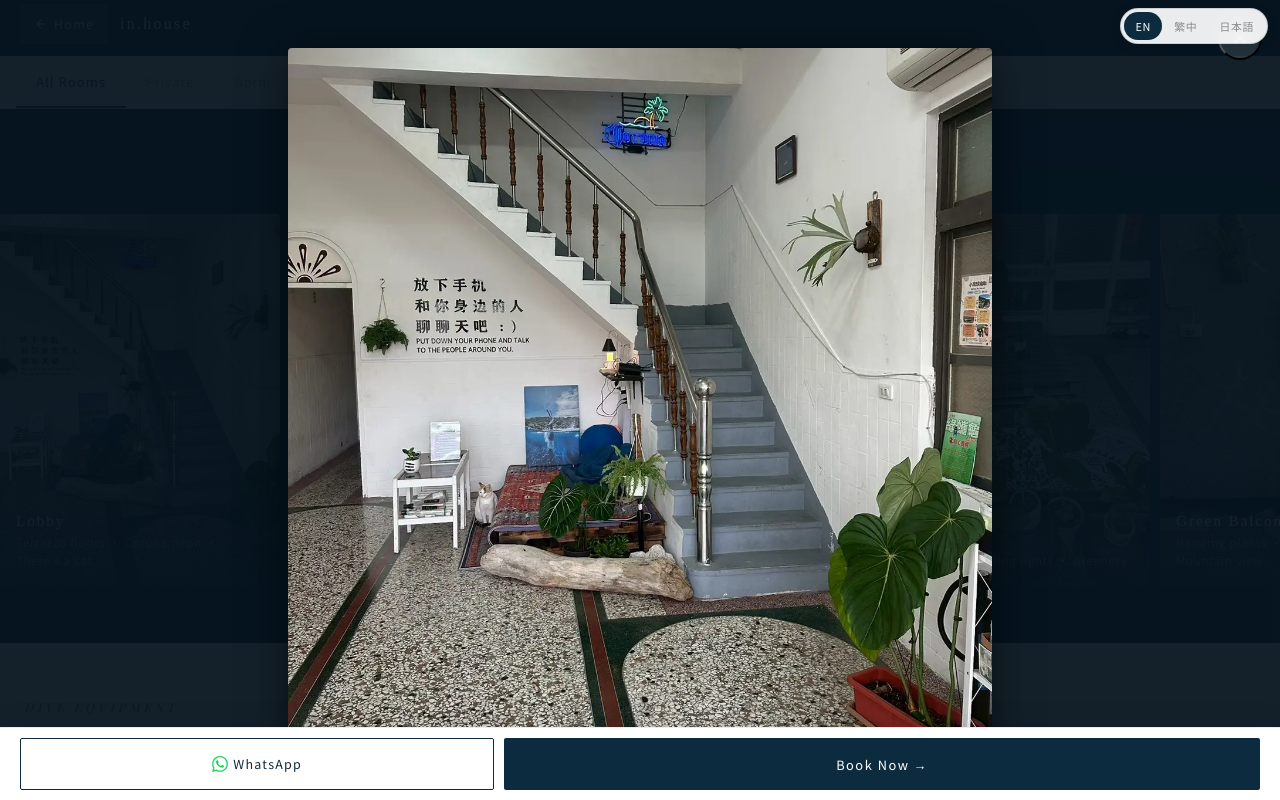
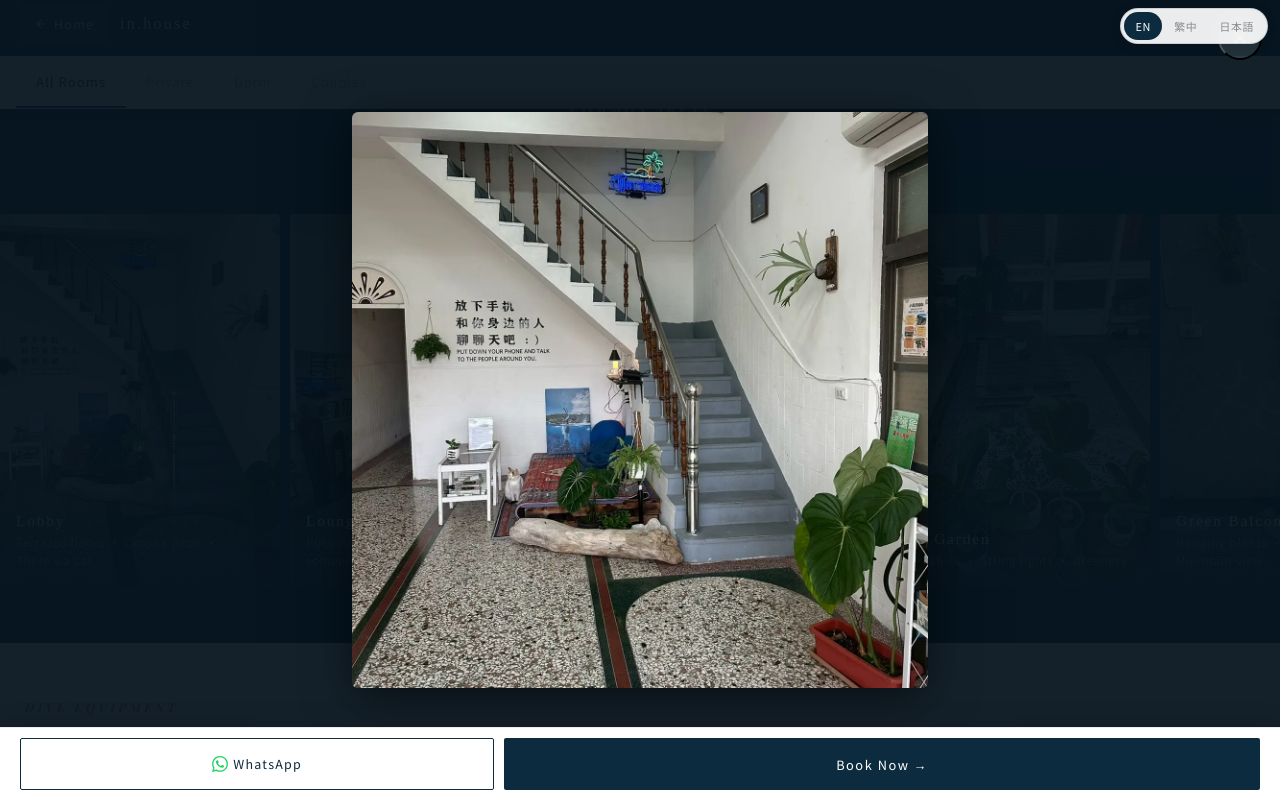
Before and after one commit to ian741101-spec/-, a plain HTML site: page rooms.html in a window 1280 px wide. Both pictures are taken after a click on the picture 140 px from the left and 7072 px from the top of the page. Shown: the part 6672-7472 px from the top of the page. Drawn offline with nearby package versions, Linux system fonts and the light colour scheme; a web font is replaced by a local one.

Commit message:
Use color-graded room photos from GitHub; shrink lightbox to 72vh with breathing room
Co-Authored-By: Claude Fable 5 <noreply@anthropic.com>
Claude-Session: https://claude.ai/code/session_01WZtez6GRSqFRuka9WhAzGu

```diff
--- a/rooms.html
+++ b/rooms.html
@@ -160,9 +160,9 @@ button{-webkit-tap-highlight-color:transparent;touch-action:manipulation;cursor:
 .card-image{cursor:zoom-in;}
 .common-item img,.gear-photo img,.bathroom-img img{cursor:zoom-in;}
 /* ── LIGHTBOX ── */
-.lightbox{position:fixed;inset:0;z-index:200;background:rgba(6,20,30,.94);display:none;align-items:center;justify-content:center;padding:20px;}
+.lightbox{position:fixed;inset:0;z-index:200;background:rgba(6,20,30,.94);display:none;align-items:center;justify-content:center;padding:36px 24px;}
 .lightbox.open{display:flex;}
-.lightbox img{max-width:100%;max-height:88vh;object-fit:contain;border-radius:4px;box-shadow:0 8px 48px rgba(0,0,0,.6);}
+.lightbox img{max-width:min(86vw,860px);max-height:72vh;object-fit:contain;border-radius:6px;box-shadow:0 8px 48px rgba(0,0,0,.6);}
 .lightbox-close{position:absolute;top:calc(env(safe-area-inset-top,0px) + 16px);right:18px;width:44px;height:44px;border-radius:50%;background:rgba(255,255,255,.12);color:white;font-size:1.3rem;display:flex;align-items:center;justify-content:center;}
 
 .card-body{padding:18px 20px 22px;}
```
Also changed, not shown: index.html (+2 -2 lines), images/room-dorm-1.webp, images/room-just-right-1.webp, images/room-ocean-double-2.webp, images/room-twin-wanderer-1.webp.
